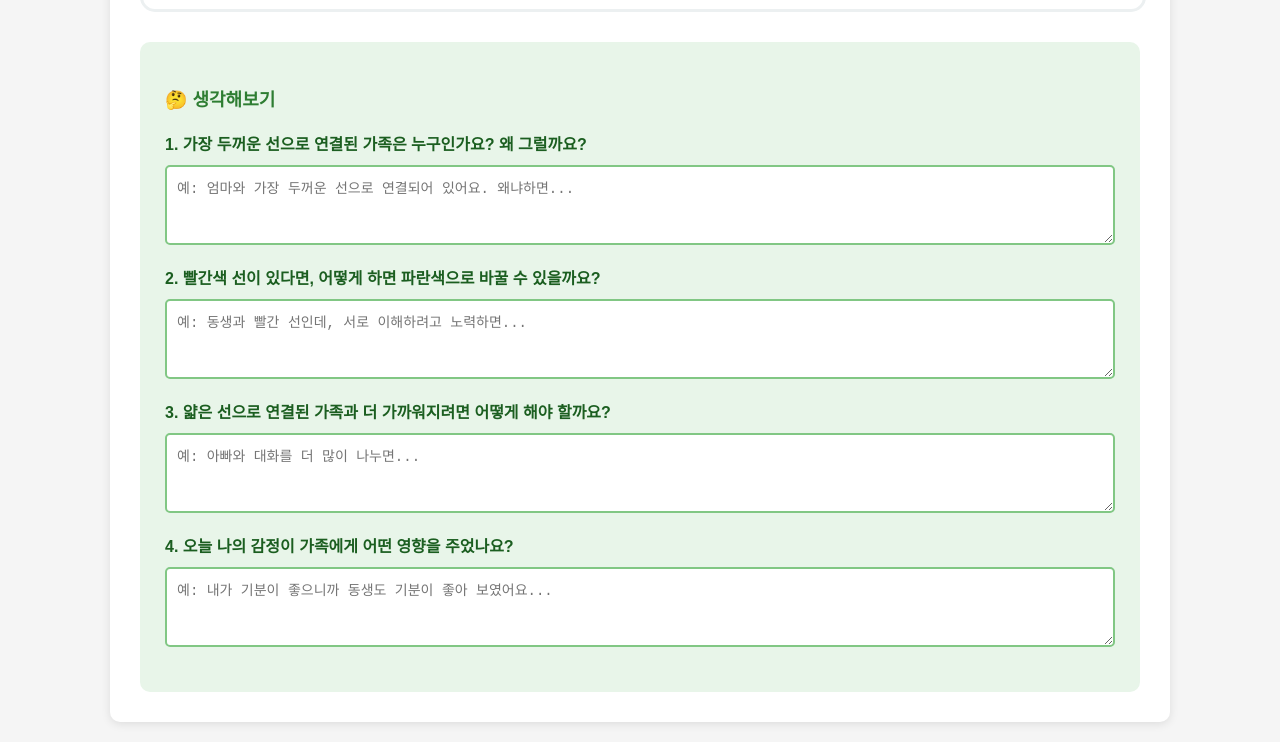
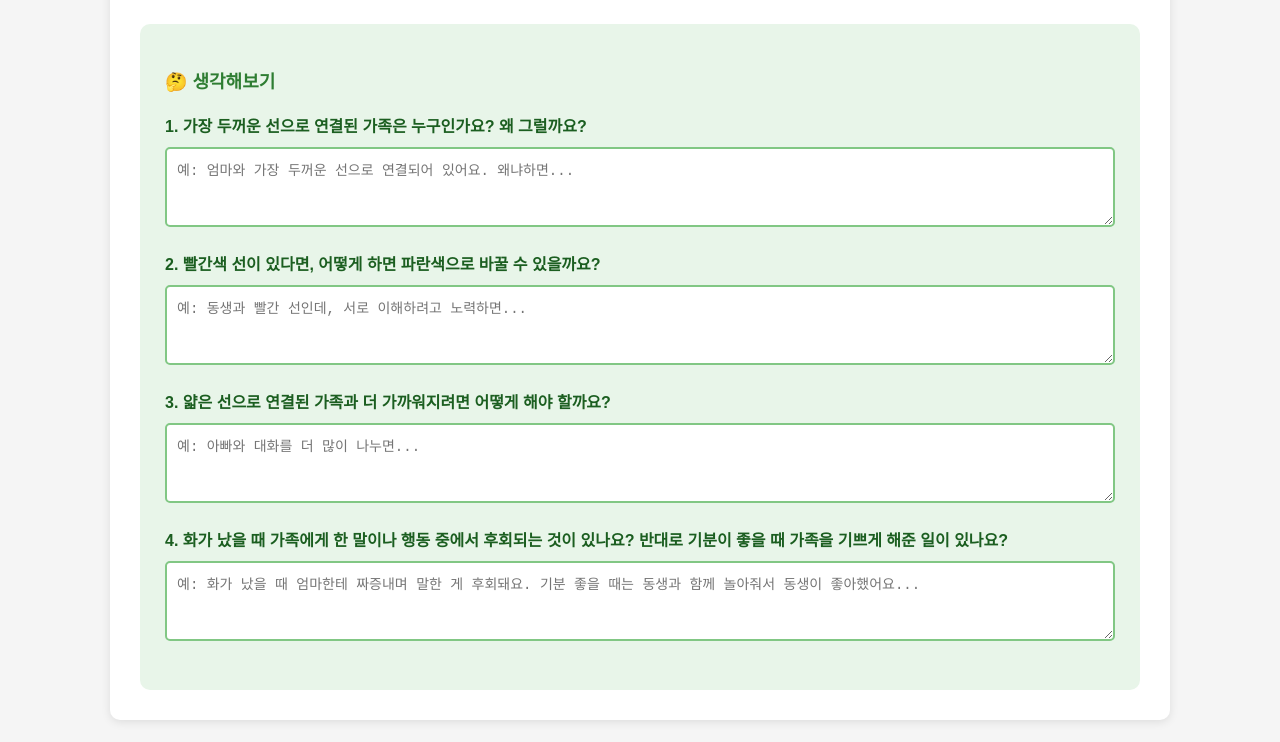
Before and after one commit to plusiam/family-emotion-graph, a plain HTML site: page index.html in a window 1280 px wide. Shown: the part 1632-2374 px from the top of the page. Drawn offline with Linux system fonts and the light colour scheme.

Commit message:
4번 성찰 질문을 구체적인 상황별 질문으로 개선
기존: "오늘 나의 감정이 가족에게 어떤 영향을 주었나요?"
개선: "화가 났을 때 가족에게 한 말이나 행동 중에서 후회되는 것이 있나요? 반대로 기분이 좋을 때 가족을 기쁘게 해준 일이 있나요?"

학생들이 더 구체적이고 현실적인 예시를 떠올릴 수 있도록 질문을 개선했습니다.

```diff
--- a/index.html
+++ b/index.html
@@ -1,4 +1,4 @@
-⏺ <!DOCTYPE html>
+<!DOCTYPE html>
   <html lang="ko">
   <head>
       <meta charset="UTF-8">
@@ -769,8 +769,8 @@
               </div>
 
               <div class="reflection-question">
-                  <label>4. 오늘 나의 감정이 가족에게 어떤 영향을 주었나요?</label>
-                  <textarea id="reflection4" placeholder="예: 내가 기분이 좋으니까 동생도 기분이 좋아 보였어요..."></textarea>
+                  <label>4. 화가 났을 때 가족에게 한 말이나 행동 중에서 후회되는 것이 있나요? 반대로 기분이 좋을 때 가족을 기쁘게 해준 일이 있나요?</label>
+                  <textarea id="reflection4" placeholder="예: 화가 났을 때 엄마한테 짜증내며 말한 게 후회돼요. 기분 좋을 때는 동생과 함께 놀아줘서 동생이 좋아했어요..."></textarea>
               </div>
           </div>
       </div>
```
